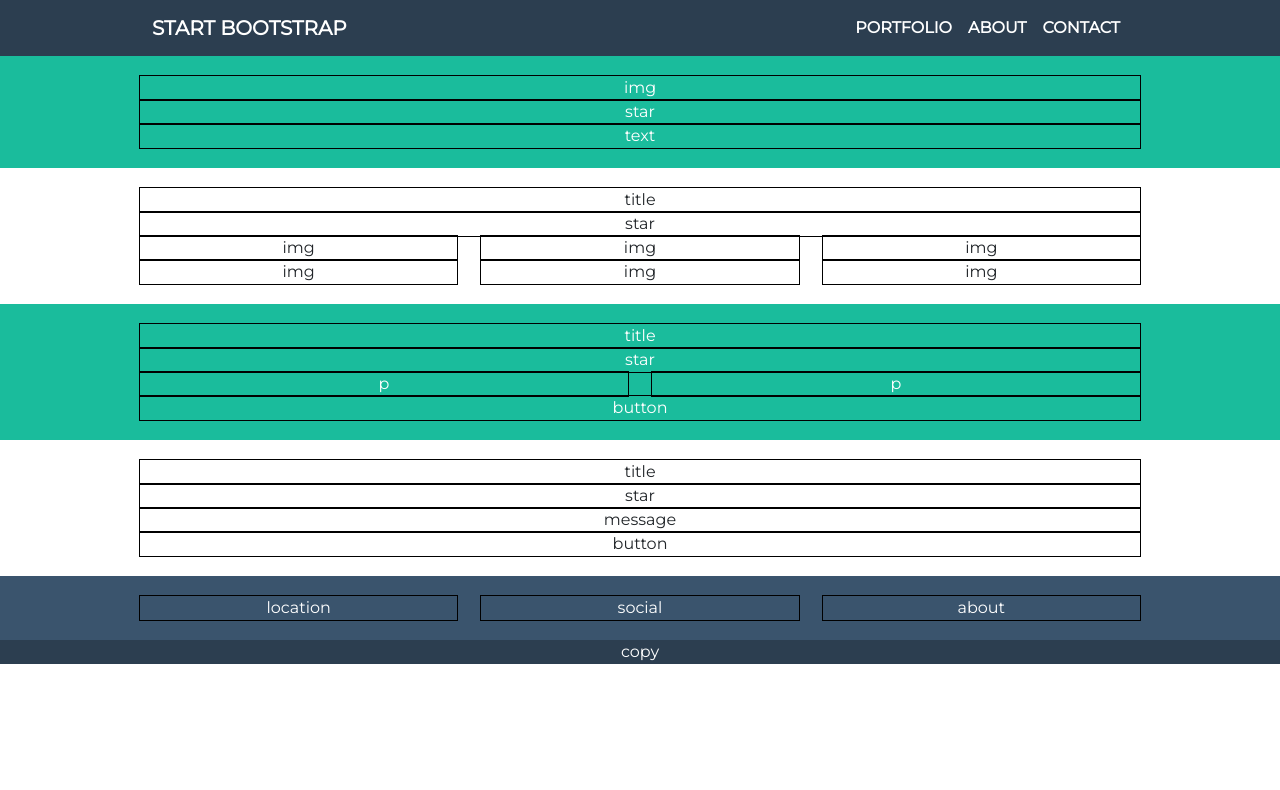
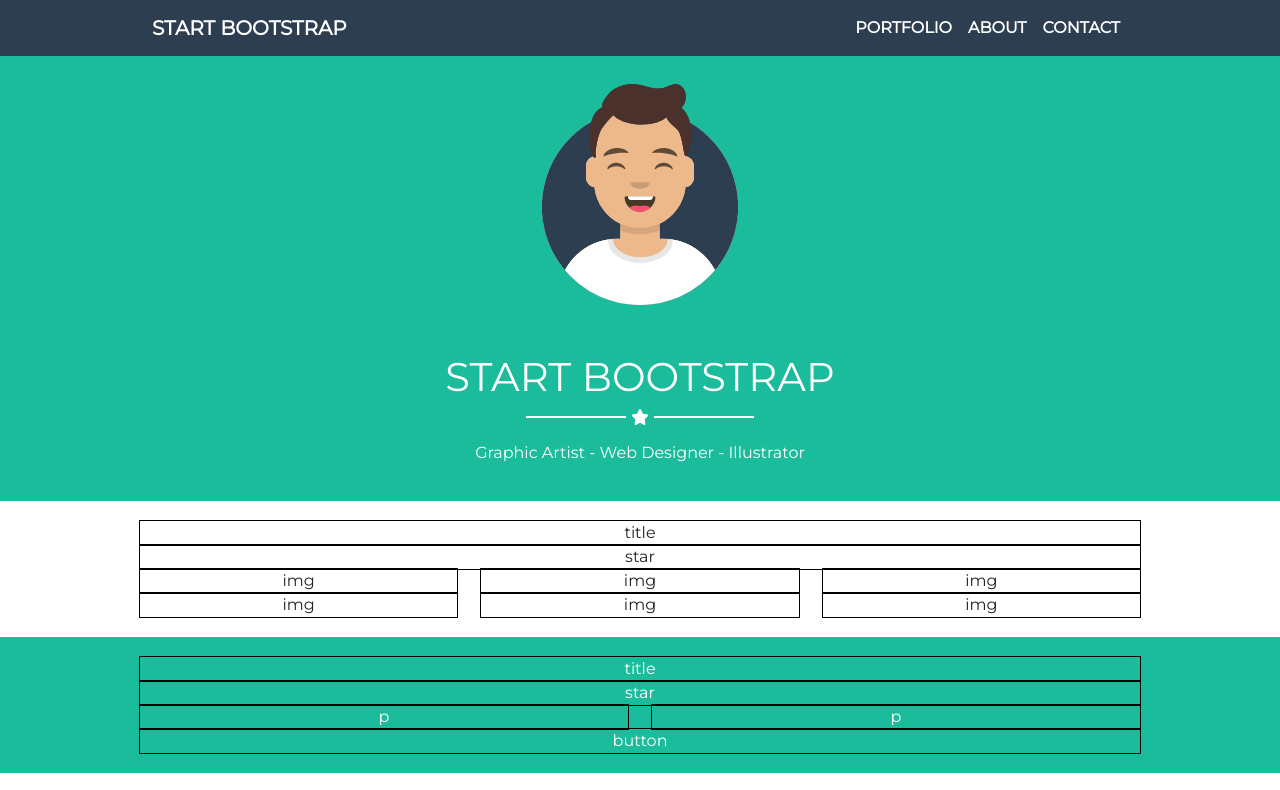
Before and after one commit to fedeloxe/html-css-bootstrap-freelancer, a plain HTML site: page index.html in a window 1280 px wide. Shown: the top 790 px of the page. Drawn offline with nearby package versions, Linux system fonts and the light colour scheme.

Commit message:
section 1 start done

```diff
--- a/css/style.css
+++ b/css/style.css
@@ -2,7 +2,6 @@
     border: 0;
     margin: 0;
     box-sizing: border-box;
-    text-align: center;
     font-family: 'Montserrat', sans-serif;
 }
 
@@ -17,13 +16,21 @@ header{
 }
 
 header a{
-    color: white;
     font-weight: bold;
 }
 
-.navbar-toggler{
-    color: white;
+.start img{
+    width: 15rem;
+
 }
+
+hr{
+    margin: 0 5px;
+    padding: 1px 50px;
+    opacity: 1;
+}
+
+
 
 
 .green{
--- a/index.html
+++ b/index.html
@@ -45,16 +45,16 @@
     <main>
         <section class="start green">     <!--start-->
             <div class="container">
-                <div class="row d-flex">
-                    <div class="col-12">
-                        <div class="border-black">img</div>
+                <div class="row d-flex flex-column align-items-center text-center">
+                    <img src="./img/avatar.svg" alt="avatar" class="mb-5">
+                    <h1>START BOOTSTRAP</h1>
+                    <div class="col-12 d-flex  justify-content-center align-items-center">
+                        <hr>
+                        <i class="fa-solid fa-star"></i>
+                        <hr>
                     </div>
-                    <div class="col-12">
-                        <div class="border-black">star</div>
-                    </div>
-                    <div class="col-12">
-                        <div class="border-black">text</div>
-                    </div>
+                    <p class="mt-3">Graphic Artist - Web Designer - Illustrator</p>
+
                 </div>
             </div>
         </section>
```
